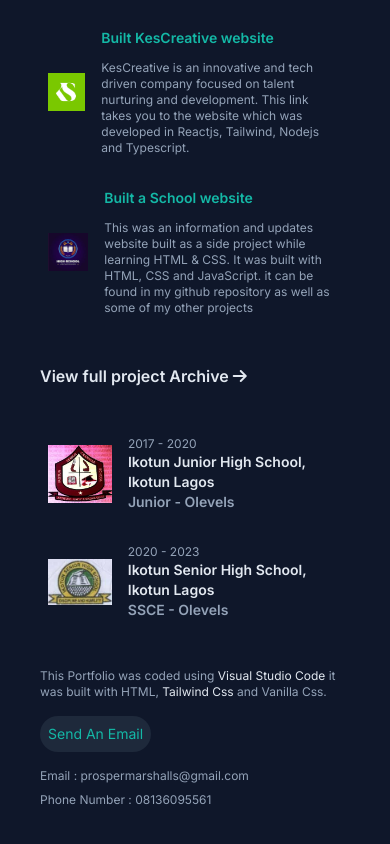
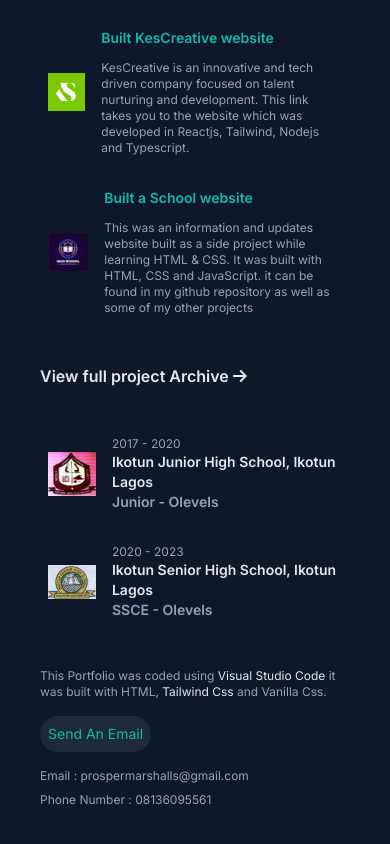
Before and after one commit to prospermarshalls/my-portfolio, a website: page index.html in a window 390 px wide. Shown: the part 1320-2164 px from the top of the page. Drawn offline with nearby package versions, Linux system fonts and the light colour scheme; files that its build step writes are made by us from their sources; files whose address does not match are found by name.

Commit message:
Update index.html

```diff
--- a/index.html
+++ b/index.html
@@ -295,7 +295,7 @@
           <div
             class="flex gap-4 items-center hover:bg-slate-800 rounded-md p-2 cursor-pointer"
           >
-            <div class="w-20"><img src="./ijhs.jpeg" alt="" /></div>
+            <div class="w-14 md:w-20"><img src="./ijhs.jpeg" alt="" /></div>
             <div>
               <h3 class="text-xs md:text-sm">2017 - 2020</h3>
               <h2 class="text-sm md:text-md font-semibold text-slate-200">
@@ -307,7 +307,7 @@
           <div
             class="flex gap-4 mt-4 items-center hover:bg-slate-800 rounded-md p-2 cursor-pointer"
           >
-            <div class="w-20"><img src="./public/download.jpeg" alt="" /></div>
+            <div class="w-14 md:w-20"><img src="./download.jpeg" alt="logo" /></div>
             <div>
               <h3 class="text-xs md:text-sm">2020 - 2023</h3>
               <h2 class="text-sm md:text-md font-semibold text-slate-200">
```
